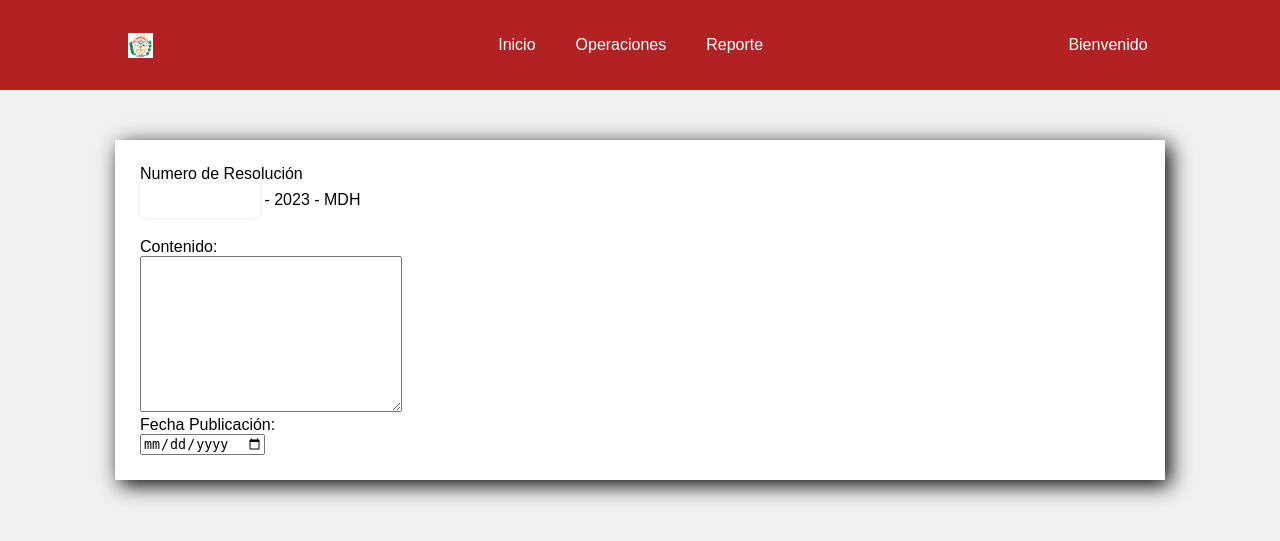
After one commit to RJosueMR/mdh_resoluciones, a PHP site: page /registroresolucion.php in a window 1280 px wide. The commit adds this page. Shown: the top 541 px of the page. Run offline with PHP 8.4, Linux system fonts and the light colour scheme.

Commit message:
sincronizar260323-4

```diff
--- a/cabecera.php
+++ b/cabecera.php
@@ -5,8 +5,14 @@
     <nav>
 
         <ul class="enlaces">
-            <li><a href="index.php">Inicio</a></li>
-            <li><a href="#">Operaciones</a></li>
+            <li><a href="principal.php">Inicio</a></li>
+            <li>
+                <a href="#">Operaciones</a>
+                <ul class="enlaces-sub">
+                    <li><a href="tiporesolucion.php">Registrar Tipo de Resolución</a></li>
+                    <li><a href="registroresolucion.php">Registrar Resolución</a></li>
+                </ul>
+            </li>
             <li><a href="reporte.php">Reporte</a></li>
         </ul>
 
--- a/css/cabecera.css
+++ b/css/cabecera.css
@@ -2,7 +2,6 @@ body {
     box-sizing: border-box;
     margin: 0;
     padding: 0;
-
 }
 
 img {
@@ -18,7 +17,7 @@ header {
     display: flex;
     justify-content: space-between;
     align-items: center;
-    padding: 30px 10%;
+    padding: 0px 10%;
     background-color: firebrick;
 }
 
@@ -27,12 +26,14 @@ header {
 }
 
 .enlaces {
+    display: flex;
+    justify-content: space-around;
     list-style: none;
 }
 
 .enlaces li {
-    display: inline-block;
-    padding: 0px 20px;
+    display: block;
+    padding: 20px 20px;
 }
 
 .enlaces li a {
@@ -42,3 +43,21 @@ header {
 .enlaces li a:hover {
     color: goldenrod;
 }
+
+.enlaces-sub {
+    /*background-color: rgba(178, 34, 34, 0.5);*/
+    background-color: rgba(178, 34, 34, 0.75);
+    display: none;
+    list-style: none;
+    margin-top: 20px;
+    position: absolute;
+}
+
+.enlaces li:hover .enlaces-sub {
+    display: block;
+}
+
+.enlaces-sub li a {
+    display: block;
+    color: white;
+}
--- /dev/null
+++ b/css/registros.css
@@ -0,0 +1,79 @@
+body{
+    font-family: Arial, Helvetica, sans-serif;
+    background-color: #f1f1f1;
+}
+
+.contenedor {
+    background-color: white;
+    box-shadow: 5px 5px 20px black;
+    margin: auto;
+    margin-top: 50px;
+    padding: 25px;
+}
+
+.contenedor-tipor {
+    min-width: 300px;
+    width: 20%;
+}
+
+.contenedor-res {
+    min-width: 1000px;
+    width: 60%;
+}
+
+.form{
+	width: 80%;
+    box-sizing: border-box;
+    border: 1px solid #ccc;
+    position: relative;
+	background: #FFFFFF;
+	max-width: 360px;
+	margin: 0 auto 100px;
+	padding: 45px;
+	text-align: center;
+	box-shadow: 0 0 20px 0 rgba(0, 0, 0, 0.2), 0 5px 5px 0 rgba(0, 0, 0, 0.24);
+}
+
+input[type="submit"] {
+	padding: 10px 20px;
+	background-color: #3498db;
+	color: #fff;
+	border: none;
+	border-radius: 5px;
+	box-shadow: 0 0 5px rgba(0, 0, 0, 0.1);
+	cursor: pointer;
+}
+
+input[type="submit"]:hover {
+	background-color: #2980b9;
+}
+
+.form .message {
+    margin: 15px 0 0;
+    color: #b3b3b3;
+    font-size: 12px;
+}
+
+.form .message a{
+    color: #0b2cbe;
+    text-decoration: none;
+}
+
+.caja {
+	padding: 10px;
+	margin-bottom: 20px;
+	border: none;
+	border-radius: 5px;
+	box-shadow: 0 0 5px rgba(0, 0, 0, 0.1);
+}
+
+.caja-pequeña {
+    min-width: 75px;
+    text-align: center;
+    width: 10%;
+}
+
+.caja-mediana {
+    min-width: 300px;
+    width: 35%;
+}
--- a/index.php
+++ b/index.php
@@ -1,5 +1,6 @@
 <?php
-include('php/p_verificarsesion.php');
+include('php/funciones.php');
+VerificarIndex();
 ?>
 <!DOCTYPE html>
 <html>
--- /dev/null
+++ b/registroresolucion.php
@@ -0,0 +1,33 @@
+<!DOCTYPE html>
+<html lang="en">
+<head>
+    <meta charset="UTF-8">
+    <meta http-equiv="X-UA-Compatible" content="IE=edge">
+    <meta name="viewport" content="width=device-width, initial-scale=1.0">
+    <title>Registrar Resolucion</title>
+    <link rel='stylesheet' type='text/css' media='screen' href='css/cabecera.css'>
+    <link rel='stylesheet' type='text/css' media='screen' href='css/registros.css'>
+</head>
+<body>
+    <?php
+    include("cabecera.php");
+    ?>
+    <div class="contenedor contenedor-res">
+        <form action="php/registroresolucion.php" method="post">
+            <div>
+                <div>Numero de Resolución</div>
+                <div><input type="text" name="" class="caja caja-pequeña"> - <?php echo date("Y"); ?> - MDH</div>
+            </div>
+            <div>
+                <div>Contenido:</div>
+                <div><textarea name="" id="" cols="30" rows="10"></textarea></div>
+            </div>
+            <div>
+                <div>Fecha Publicación:</div>
+                <div><input type="date" name="" id=""></div>
+            </div>
+
+        </form>
+    </div>
+</body>
+</html>
```
Also changed, not shown: css/reporte.css (+16 -1 lines), php/funciones.php (added, +32 -0 lines), php/p_registroresolucion.php (added, +16 -0 lines), php/p_verificarsesion.php (deleted, +0 -12 lines), reporte.php (+22 -4 lines), tiporesolucion.php (+5 -4 lines).
